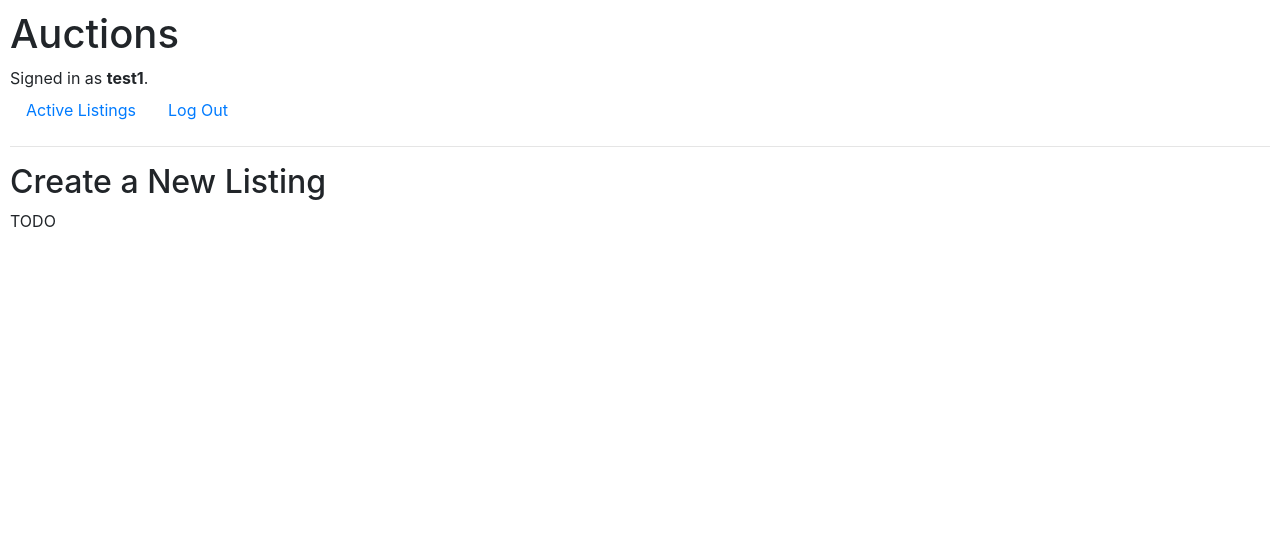
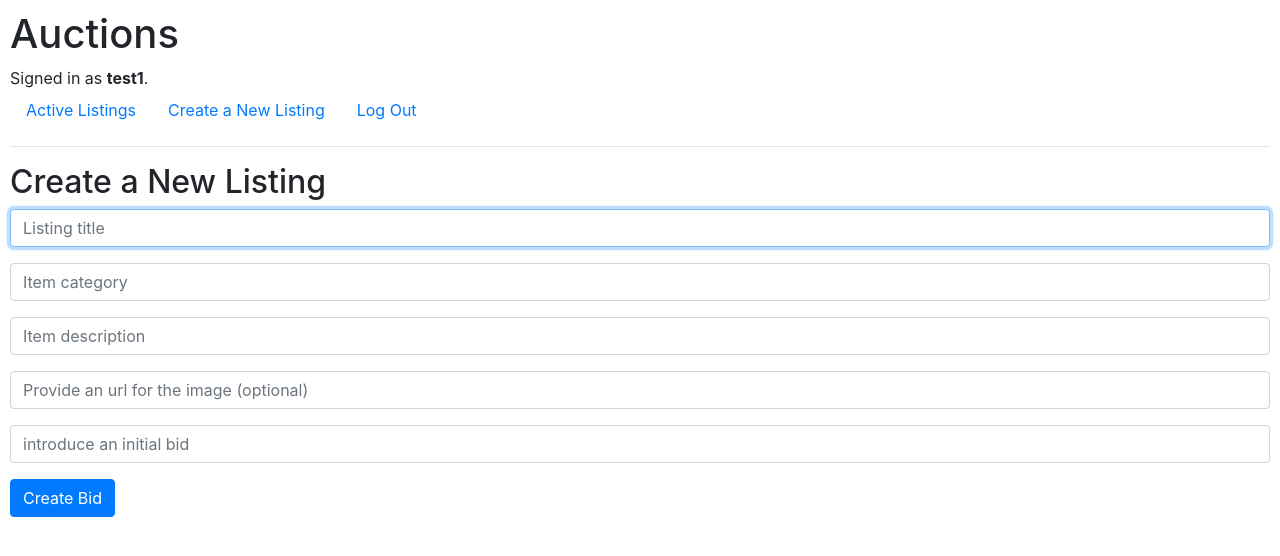
Before and after one commit to davidvm419-tech/CS50w_project_2, a Django app: template commerce/auctions/templates/auctions/newListing.html in a window 1280 px wide. Shown: the top 556 px of the page. Run offline with Django 3.2, Linux system fonts and the light colour scheme; the template is opened without the code that fills it, so the values that code supplies are empty; a user stored in the database is signed in; some libraries are stand-ins or nearby versions.

Commit message:
Added listing creation functionality.

```diff
--- a/commerce/auctions/templates/auctions/layout.html
+++ b/commerce/auctions/templates/auctions/layout.html
@@ -22,6 +22,9 @@
             </li>
             {% if user.is_authenticated %}
                 <li class="nav-item">
+                    <a class="nav-link" href="{% url 'newListing' %}">Create a New Listing</a>
+                </li>
+                <li class="nav-item">
                     <a class="nav-link" href="{% url 'logout' %}">Log Out</a>
                 </li>
             {% else %}
--- a/commerce/auctions/templates/auctions/newListing.html
+++ b/commerce/auctions/templates/auctions/newListing.html
@@ -5,5 +5,28 @@
 {% block body %}
     <h2>Create a New Listing</h2>
 
-    TODO
+    {% if message %}
+    <div>{{ message }}</div>
+    {% endif %}
+
+    <form action="{% url 'newListing' %}" method="post">
+        {% csrf_token %}
+        <div class="form-group">
+            <input class="form-control" autofocus type="text" type="text" name="title" placeholder="Listing title">
+        </div>
+        <div class="form-group">
+            <input class="form-control" type="text" name="category" placeholder="Item category">
+        </div>
+        <div class="form-group">
+            <input class="form-control" type="text" name="description" placeholder="Item description">
+        </div>
+        <div class="form-group">
+            <input class="form-control" name="image_url" placeholder="Provide an url for the image (optional)">
+        </div>
+        <div class="form-group">
+            <input class="form-control" type="number" name="initial_bid" placeholder="introduce an initial bid">
+        </div>
+        </div>
+        <input class="btn btn-primary" type="submit" value="Create Bid">
+    </form>
 {% endblock %}
--- a/commerce/auctions/templates/auctions/register.html
+++ b/commerce/auctions/templates/auctions/register.html
@@ -13,7 +13,7 @@
     <form action="{% url 'register' %}" method="post">
         {% csrf_token %}
         <div class="form-group">
-            <input class="form-control" type="text" name="first_name" placeholder="First Name">
+            <input class="form-control" autofocus type="text" type="text" name="first_name" placeholder="First Name">
         </div>
         <div class="form-group">
             <input class="form-control" type="text" name="last_name" placeholder="Last Name">
@@ -22,7 +22,7 @@
             <input class="form-control" type="email" name="email" placeholder="Email Address">
         </div>
         <div class="form-group">
-            <input class="form-control" autofocus type="text" name="username" placeholder="Username">
+            <input class="form-control" name="username" placeholder="Username">
         </div>
         <div class="form-group">
             <input class="form-control" type="password" name="password" placeholder="Password">
--- a/commerce/auctions/urls.py
+++ b/commerce/auctions/urls.py
@@ -6,5 +6,6 @@ urlpatterns = [
     path("", views.index, name="index"),
     path("login", views.login_view, name="login"),
     path("logout", views.logout_view, name="logout"),
-    path("register", views.register, name="register")
+    path("register", views.register, name="register"),
+    path("newListing", views.newListing, name="newListing"),
 ]
--- a/specifications.txt
+++ b/specifications.txt
@@ -6,9 +6,9 @@ At least 3 aditional models must be added (Done)
     Add more if you want (Done, added watchlist)
 
 Create listing
-User should visit a page to create a new listing.
-    they should be able to specify a title, a text description, a starting bid.
-    Optionally, provide image URL for the listing.
+User should visit a page to create a new listing. (Done)
+    they should be able to specify a title, a text description, a starting bid. (Done)
+    Optionally, provide image URL for the listing. (Done)
 
 Active listings Page
 Default route view all active action listings (at least must have title, description, current price, photo) (Done)
```
Also changed, not shown: commerce/auctions/views.py (+37 -1 lines), commerce/db.sqlite3.
